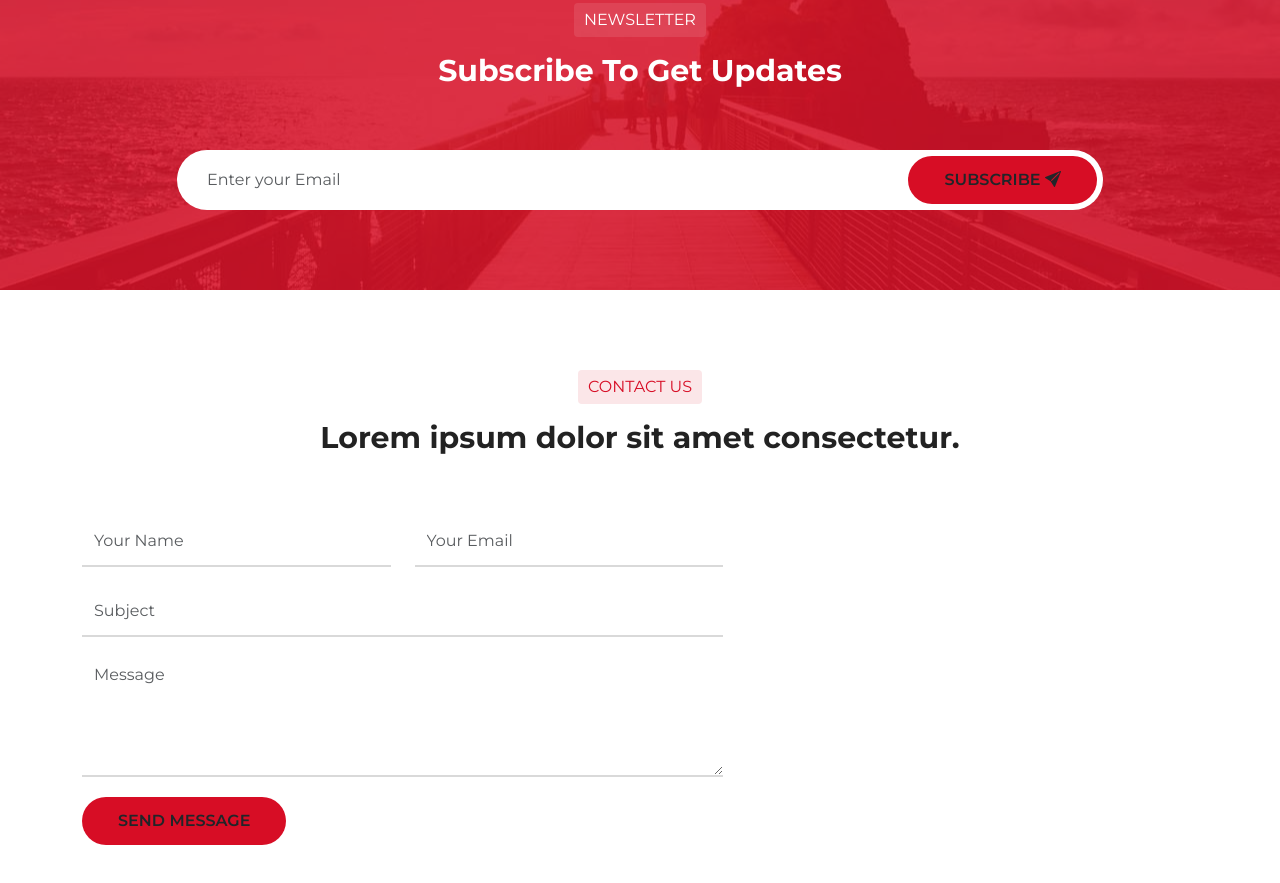
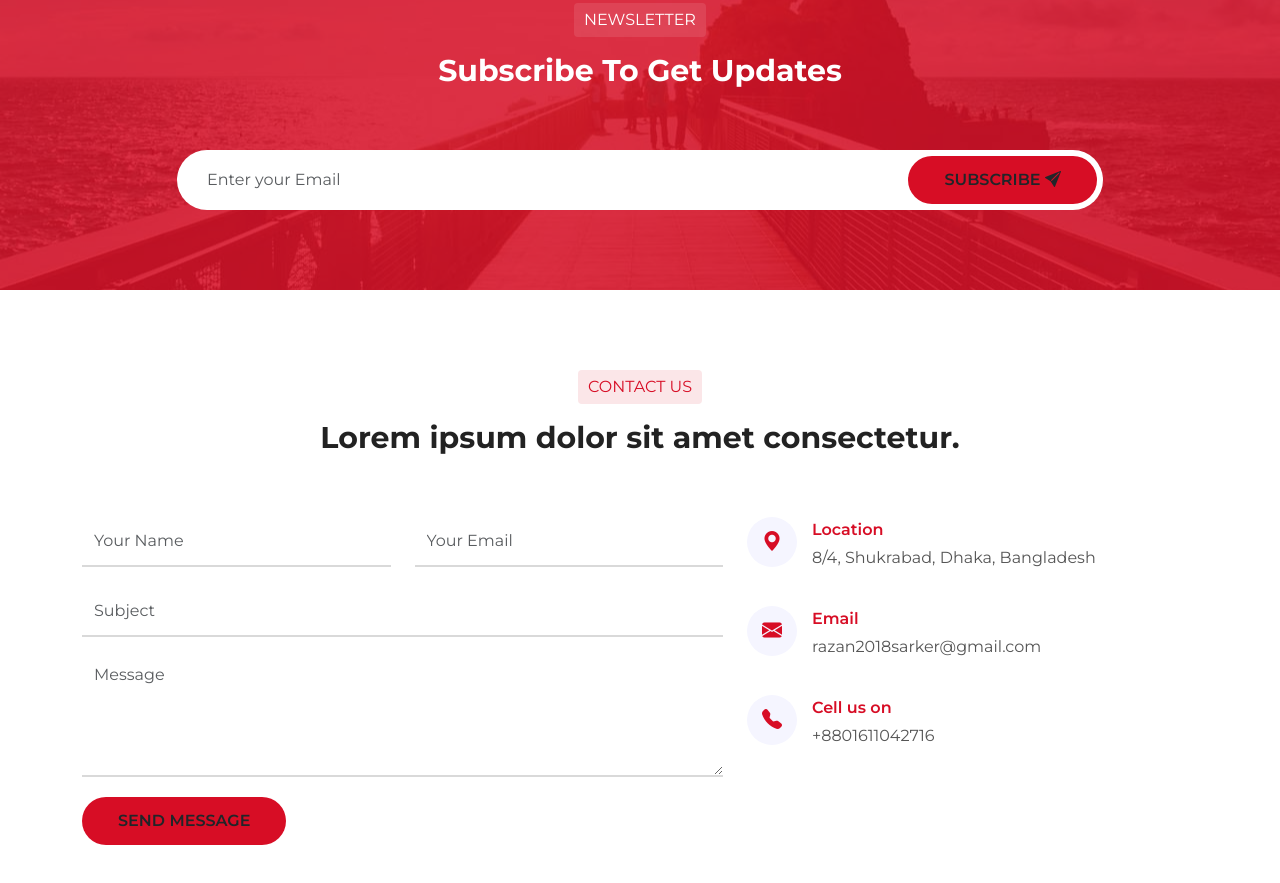
Before and after one commit to razan111/product-landing-page, a plain HTML site: page index.html in a window 1280 px wide. Shown: the part 4650-5533 px from the top of the page. Drawn offline with nearby package versions, Linux system fonts and the light colour scheme.

Commit message:
Contact section done

```diff
--- a/css/crimson.css
+++ b/css/crimson.css
@@ -14,6 +14,8 @@ header{
 
 
 
+.contact-section .contact-item h5,
+.contact-section .contact-item .icon i,
 .faq-section .support-text a,
 .accordion-header .accordion-button,
 .testimonial-section .owl-carousel .owl-nav button.owl-next,
--- a/css/style.css
+++ b/css/style.css
@@ -706,3 +706,39 @@ background-color: #ffffff;
 .contact-section .contact-form .form-control:focus{
     box-shadow: none;
 }
+
+.contact-section .contact-item{
+    position: relative;
+    padding-left: 65px;
+    margin-bottom: 35px;
+}
+.contact-section .contact-item .icon{
+    height: 50px;
+    width: 50px;
+    background-color: #f5f5ff;
+    border-radius: 50%;
+    text-align: center;
+    position: absolute;
+    left: 0;
+    top: 0;
+}
+
+.contact-section .contact-item .icon i{
+    line-height: 50px;
+    font-size: 20px;
+}
+
+.contact-section .contact-item h5{
+    font-size: 16px;
+    font-weight: 600;
+    line-height: 26px;
+    margin: 0 0 2px;
+}
+
+.contact-section .contact-item p{
+    font-size: 16px;
+    font-weight: 400;
+    line-height: 26px;
+    color: #555555;
+    margin: 0;
+}
--- a/index.html
+++ b/index.html
@@ -594,7 +594,29 @@
                 </div>
             </div>
             <div class="col-md-5">
+                <div class="contact-item">
+                    <div class="icon">
+                        <i class="bi bi-geo-alt-fill"></i>
+                    </div>
+                    <h5>Location</h5>
+                    <p>8/4, Shukrabad, Dhaka, Bangladesh</p>
+                </div>
 
+                <div class="contact-item">
+                    <div class="icon">
+                        <i class="bi bi-envelope-fill"></i>
+                    </div>
+                    <h5>Email</h5>
+                    <p>razan2018sarker@gmail.com</p>
+                </div>
+
+                <div class="contact-item">
+                    <div class="icon">
+                        <i class="bi bi-telephone-fill"></i>
+                    </div>
+                    <h5>Cell us on</h5>
+                    <p>+8801611042716</p>
+                </div>
             </div>
         </div>
     </div>
```
